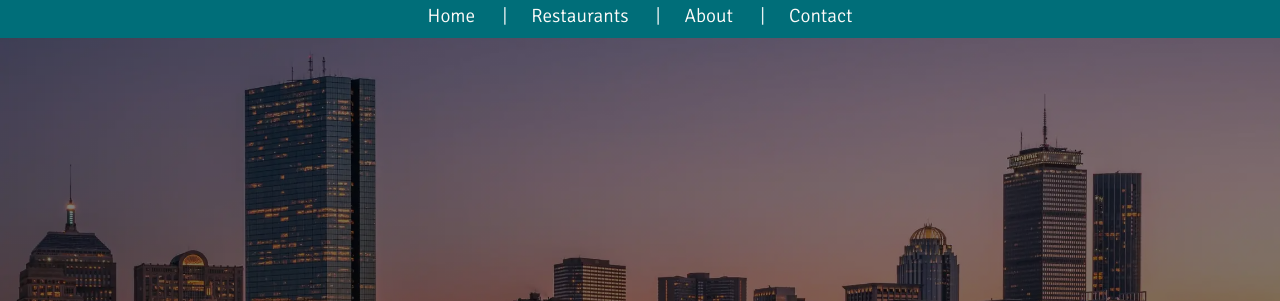
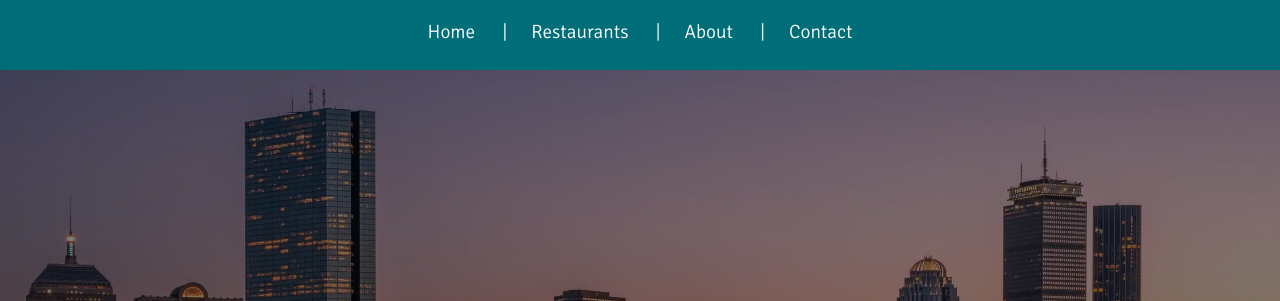
Before and after one commit to jacobzlot/mycs20, a plain HTML site: page boston.html in a window 1280 px wide. Shown: the part 203-504 px from the top of the page. Drawn offline with Linux system fonts and the light colour scheme.

Commit message:
Update mycss.css

```diff
--- a/mycss.css
+++ b/mycss.css
@@ -41,6 +41,8 @@ html, body {
     color: #fcfaf8ff;
     font-size: 15px;
     margin: 0;
+    gap: 2rem;
+    padding: 1rem;
 }
 .nav-bar h2 {
     margin: 0;
```
